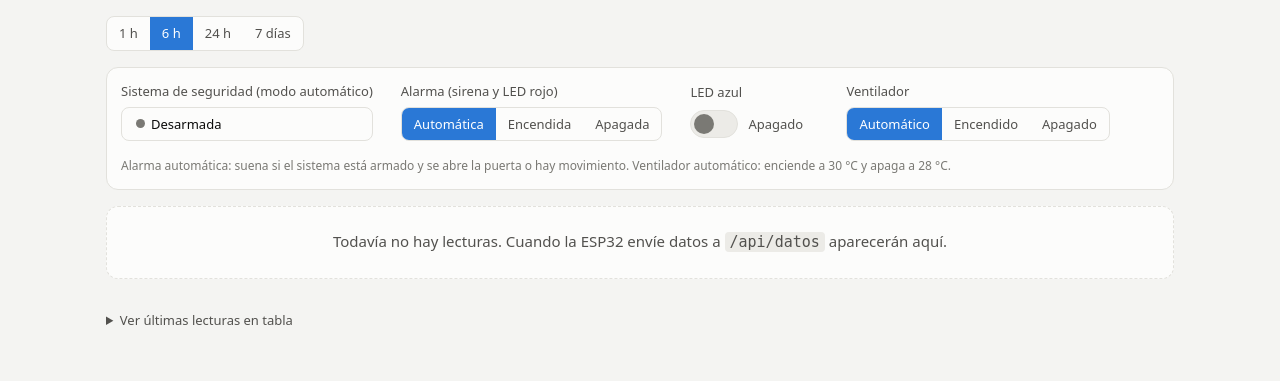
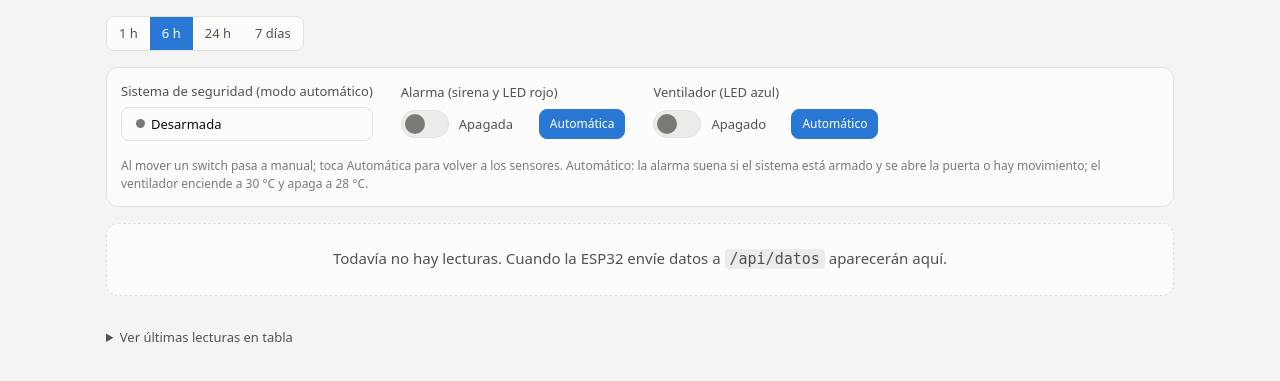
Before and after one commit to jbrionescruz021-hash/dashboard-domotica, a Flask app: page / in a window 1280 px wide. Shown: the part 64-445 px from the top of the page. Run offline with Flask 3, Linux system fonts and the light colour scheme; data that the repository does not hold is empty; some libraries are stand-ins or nearby versions.

Commit message:
Add files via upload

```diff
--- a/app.py
+++ b/app.py
@@ -10,8 +10,8 @@
                        La respuesta trae el estado de la alarma y del ventilador.
   GET  /api/ultimos    Última lectura de cada dispositivo
   GET  /api/historial  Lecturas recientes (parámetros: horas, dispositivo)
-  GET  /api/control    Órdenes del panel para un dispositivo: armado, ventilador,
-                       alarma_modo (0 auto, 1 encendida, 2 apagada) y led_azul (0/1)
+  GET  /api/control    Órdenes del panel para un dispositivo: armado, ventilador y
+                       alarma_modo (0 auto, 1 encendida, 2 apagada)
   POST /api/control    Cambia cualquiera de esos valores (PIN opcional)
   GET  /               Dashboard
 
@@ -43,8 +43,8 @@
 ALARMA_AUTO, ALARMA_ON, ALARMA_OFF = 0, 1, 2
 
 # Órdenes que el panel le manda a la ESP32 y su valor inicial
-CAMPOS_CONTROL = ("armado", "ventilador", "alarma_modo", "led_azul")
-CONTROL_INICIAL = {"armado": 0, "ventilador": VENT_AUTO, "alarma_modo": ALARMA_AUTO, "led_azul": 0}
+CAMPOS_CONTROL = ("armado", "ventilador", "alarma_modo")
+CONTROL_INICIAL = {"armado": 0, "ventilador": VENT_AUTO, "alarma_modo": ALARMA_AUTO}
 
 
 # ---------------------------------------------------------------- base de datos
@@ -76,11 +76,10 @@
                 dispositivo TEXT PRIMARY KEY,
                 armado INTEGER NOT NULL DEFAULT 0,
                 ventilador INTEGER NOT NULL DEFAULT 0,
-                alarma_modo INTEGER NOT NULL DEFAULT 0,
-                led_azul INTEGER NOT NULL DEFAULT 0
+                alarma_modo INTEGER NOT NULL DEFAULT 0
             )""")
         # Bases creadas con la versión anterior: agregar las columnas nuevas
-        nuevas = {"alarma_modo": "INTEGER NOT NULL DEFAULT 0", "led_azul": "INTEGER NOT NULL DEFAULT 0"}
+        nuevas = {"alarma_modo": "INTEGER NOT NULL DEFAULT 0"}
         if USA_POSTGRES:
             for col, tipo in nuevas.items():
                 con.execute(f"ALTER TABLE control ADD COLUMN IF NOT EXISTS {col} {tipo}")
@@ -161,7 +160,7 @@
     # Si la alarma la encendió el usuario desde el panel, no hace falta avisarle al teléfono
     if datos.get("alarma") == 1 and alarma_previa != 1 and control["alarma_modo"] != ALARMA_ON:
         enviar_aviso(dispositivo, datos)
-    # La ESP32 lee de esta respuesta las órdenes del panel (armado, ventilador, alarma y LED azul)
+    # La ESP32 lee de esta respuesta las órdenes del panel (armado, ventilador y alarma)
     return jsonify(ok=True, **control), 201
 
 
@@ -187,8 +186,6 @@
             control["ventilador"] = int(cuerpo["ventilador"])
         if cuerpo.get("alarma_modo") in (ALARMA_AUTO, ALARMA_ON, ALARMA_OFF):
             control["alarma_modo"] = int(cuerpo["alarma_modo"])
-        if cuerpo.get("led_azul") in (0, 1, True, False):
-            control["led_azul"] = int(cuerpo["led_azul"])
         marcas = ", ".join([ph()] * (len(CAMPOS_CONTROL) + 1))
         cambios = ", ".join(f"{c} = excluded.{c}" for c in CAMPOS_CONTROL)
         con.execute(
--- a/templates/index.html
+++ b/templates/index.html
@@ -91,6 +91,9 @@
   .sw[aria-checked="true"]::after { transform: translateX(20px); background: #fff; }
   .sw:focus-visible, .seg button:focus-visible, .btn-armar:focus-visible { outline: 2px solid var(--series-1); outline-offset: 2px; }
   .sw-txt { font-size: 13px; color: var(--text-secondary); min-width: 70px; }
+  .btn-auto { border: 1px solid var(--border); background: var(--surface-1); color: var(--text-secondary); border-radius: 8px; padding: 5px 10px; font: inherit; font-size: 12px; cursor: pointer; }
+  .btn-auto[aria-pressed="true"] { background: var(--series-1); border-color: var(--series-1); color: #fff; }
+  .btn-auto:focus-visible { outline: 2px solid var(--series-1); outline-offset: 2px; }
   #instalar { display: none; border: 1px solid var(--series-1); color: var(--series-1); background: none; border-radius: 8px; padding: 6px 12px; font: inherit; font-size: 13px; cursor: pointer; }
   @media (max-width: 480px) { .charts { grid-template-columns: 1fr; } .tile .val { font-size: 24px; } }
 </style>
@@ -125,28 +128,21 @@
     </div>
     <div class="grupo">
       <span class="lbl">Alarma (sirena y LED rojo)</span>
-      <div class="seg" id="alarmaModo" role="group" aria-label="Modo de la alarma">
-        <button data-a="0" aria-pressed="true">Automática</button>
-        <button data-a="1">Encendida</button>
-        <button data-a="2">Apagada</button>
+      <div class="fila-sw">
+        <button class="sw" id="swAlarma" role="switch" aria-checked="false" aria-label="Alarma"></button>
+        <span class="sw-txt" id="swAlarmaTxt">Apagada</span>
+        <button class="btn-auto" id="autoAlarma" aria-pressed="true">Automática</button>
       </div>
     </div>
     <div class="grupo">
-      <span class="lbl">LED azul</span>
+      <span class="lbl">Ventilador (LED azul)</span>
       <div class="fila-sw">
-        <button class="sw" id="ledAzul" role="switch" aria-checked="false" aria-label="LED azul"></button>
-        <span class="sw-txt" id="ledAzulTxt">Apagado</span>
+        <button class="sw" id="swVent" role="switch" aria-checked="false" aria-label="Ventilador"></button>
+        <span class="sw-txt" id="swVentTxt">Apagado</span>
+        <button class="btn-auto" id="autoVent" aria-pressed="true">Automático</button>
       </div>
     </div>
-    <div class="grupo">
-      <span class="lbl">Ventilador</span>
-      <div class="seg" id="ventilador" role="group" aria-label="Modo del ventilador">
-        <button data-v="0" aria-pressed="true">Automático</button>
-        <button data-v="1">Encendido</button>
-        <button data-v="2">Apagado</button>
-      </div>
-    </div>
-    <span class="nota" id="controlNota">Alarma automática: suena si el sistema está armado y se abre la puerta o hay movimiento. Ventilador automático: enciende a 30 °C y apaga a 28 °C.</span>
+    <span class="nota" id="controlNota">Al mover un switch pasa a manual; toca Automática para volver a los sensores. Automático: la alarma suena si el sistema está armado y se abre la puerta o hay movimiento; el ventilador enciende a 30 °C y apaga a 28 °C.</span>
   </div>
 
   <div class="tiles" id="tiles"></div>
@@ -172,7 +168,6 @@
   puerta:      { nombre: "Puerta", binario: ["Cerrada", "Abierta"], corto: ["Cerrada", "Abierta"] },
   ventilador:  { nombre: "Ventilador", binario: ["Apagado", "Encendido"], corto: ["Off", "On"] },
   alarma:      { nombre: "Alarma", binario: ["Normal", "Disparada"], corto: ["No", "Sí"] },
-  led_azul:    { nombre: "LED azul", binario: ["Apagado", "Encendido"], corto: ["Off", "On"] },
   luz_sala:    { nombre: "Luz de la sala", binario: ["Apagada", "Encendida"], corto: ["Off", "On"] },
 };
 const REFRESCO_MS = 5000;
@@ -223,6 +218,7 @@
   }
   const t = Date.parse(ultima.ts), seg = (Date.now() - t) / 1000;
   setEstado(seg < 60 ? "ok" : "viejo", (seg < 60 ? "En línea · " : "Última lectura · ") + fmtFecha(t));
+  ultimosDatos = ultima.datos; pintarControl();
 
   const orden = Object.keys(SENSORES);
   const claves = Object.keys(ultima.datos).sort((a, b) =>
@@ -310,9 +306,12 @@
   document.getElementById("charts").innerHTML = ""; cargar();
 });
 
-// Control remoto: armar, modo de la alarma, LED azul y modo del ventilador.
+// Control remoto: armar el sistema y switches de la alarma y del ventilador.
 // La ESP32 recibe estos valores en la respuesta de su siguiente envío.
-let control = { armado: 0, ventilador: 0, alarma_modo: 0, led_azul: 0 };
+let control = { armado: 0, ventilador: 0, alarma_modo: 0 };
+let ultimosDatos = {};   // última lectura de la ESP32 (para mostrar el estado real en modo automático)
+// Estado del switch: manual (1 = encendido, 2 = apagado) o, en automático, el estado real que reportó la ESP32
+const estadoSw = (modo, real) => Number(modo) === 1 ? true : Number(modo) === 2 ? false : Number(real) === 1;
 const leerPin = () => { try { return localStorage.getItem("pinControl") || ""; } catch (e) { return ""; } };
 const guardarPin = v => { try { localStorage.setItem("pinControl", v); } catch (e) {} };
 
@@ -322,11 +321,15 @@
   b.setAttribute("aria-pressed", armado);
   document.getElementById("armarTxt").textContent = armado ? "Armada · tocar para desarmar" : "Desarmada · tocar para armar";
   document.getElementById("puntoArmado").className = "punto " + (armado ? "error" : "ok");
-  document.querySelectorAll("#ventilador button").forEach(x => x.setAttribute("aria-pressed", Number(x.dataset.v) === Number(control.ventilador)));
-  document.querySelectorAll("#alarmaModo button").forEach(x => x.setAttribute("aria-pressed", Number(x.dataset.a) === Number(control.alarma_modo)));
-  const led = Number(control.led_azul) === 1;
-  document.getElementById("ledAzul").setAttribute("aria-checked", led);
-  document.getElementById("ledAzulTxt").textContent = led ? "Encendido" : "Apagado";
+  pintarSwitch("Alarma", control.alarma_modo, ultimosDatos.alarma, ["Apagada", "Encendida"]);
+  pintarSwitch("Vent", control.ventilador, ultimosDatos.ventilador, ["Apagado", "Encendido"]);
+}
+
+function pintarSwitch(id, modo, real, textos) {
+  const on = estadoSw(modo, real);
+  document.getElementById("sw" + id).setAttribute("aria-checked", on);
+  document.getElementById("sw" + id + "Txt").textContent = textos[on ? 1 : 0] + (Number(modo) === 0 ? " (auto)" : " (manual)");
+  document.getElementById("auto" + id).setAttribute("aria-pressed", Number(modo) === 0);
 }
 
 async function cargarControl() {
@@ -356,14 +359,13 @@
 }
 
 document.getElementById("armar").addEventListener("click", () => enviarControl({ armado: Number(control.armado) === 1 ? 0 : 1 }));
-document.getElementById("ventilador").addEventListener("click", e => {
-  const b = e.target.closest("button"); if (b) enviarControl({ ventilador: Number(b.dataset.v) });
-});
-
-document.getElementById("alarmaModo").addEventListener("click", e => {
-  const b = e.target.closest("button"); if (b) enviarControl({ alarma_modo: Number(b.dataset.a) });
-});
-document.getElementById("ledAzul").addEventListener("click", () => enviarControl({ led_azul: Number(control.led_azul) === 1 ? 0 : 1 }));
+// Switches: al moverlos pasan a modo manual; "Automática" devuelve el control a los sensores
+document.getElementById("swAlarma").addEventListener("click", () =>
+  enviarControl({ alarma_modo: estadoSw(control.alarma_modo, ultimosDatos.alarma) ? 2 : 1 }));
+document.getElementById("autoAlarma").addEventListener("click", () => enviarControl({ alarma_modo: 0 }));
+document.getElementById("swVent").addEventListener("click", () =>
+  enviarControl({ ventilador: estadoSw(control.ventilador, ultimosDatos.ventilador) ? 2 : 1 }));
+document.getElementById("autoVent").addEventListener("click", () => enviarControl({ ventilador: 0 }));
 
 // Instalación como app en Android (PWA)
 if ("serviceWorker" in navigator) navigator.serviceWorker.register("/sw.js");
```
Also changed, not shown: simulador.py (+3 -4 lines), README.md, 1 other file.
